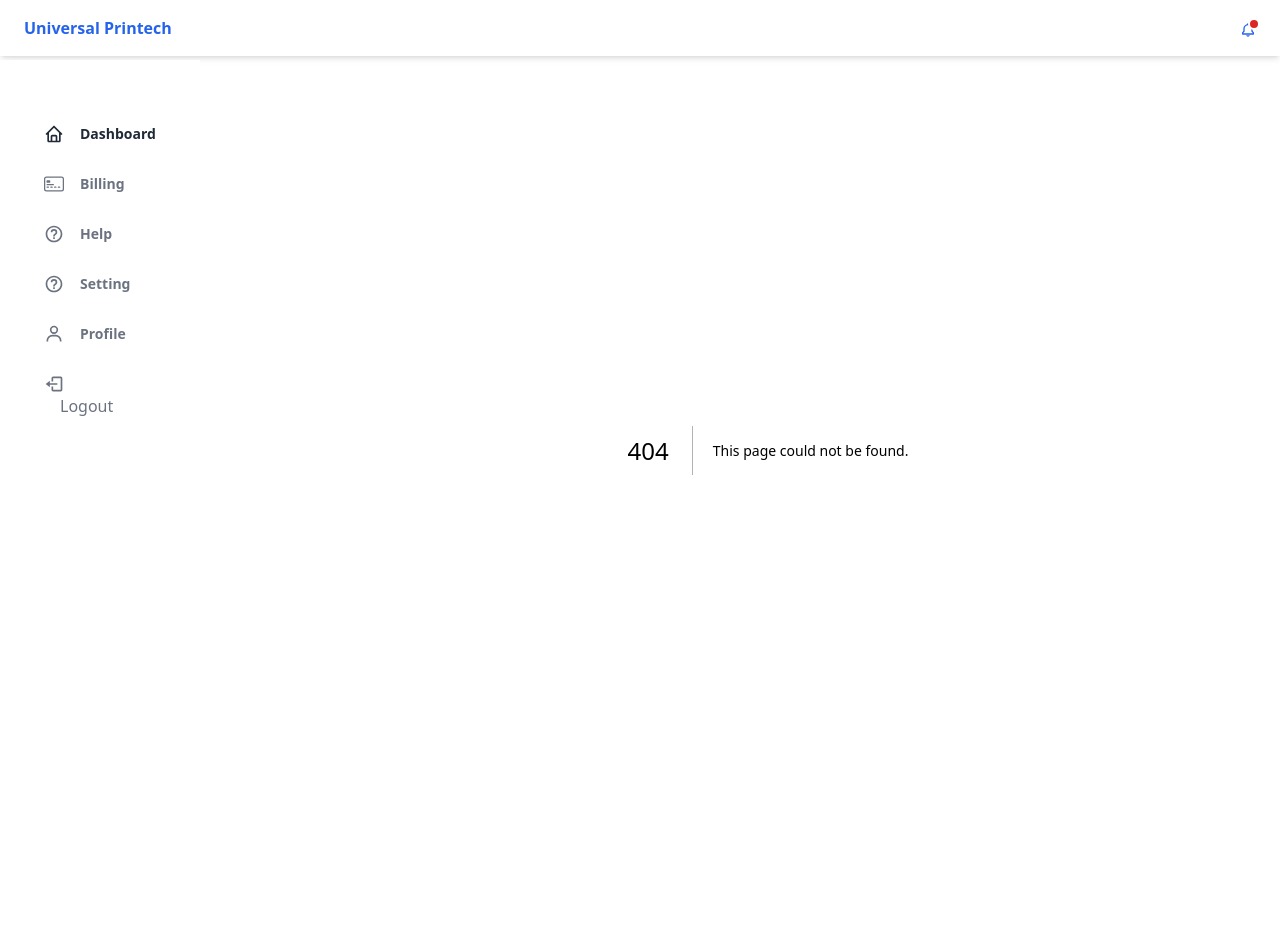
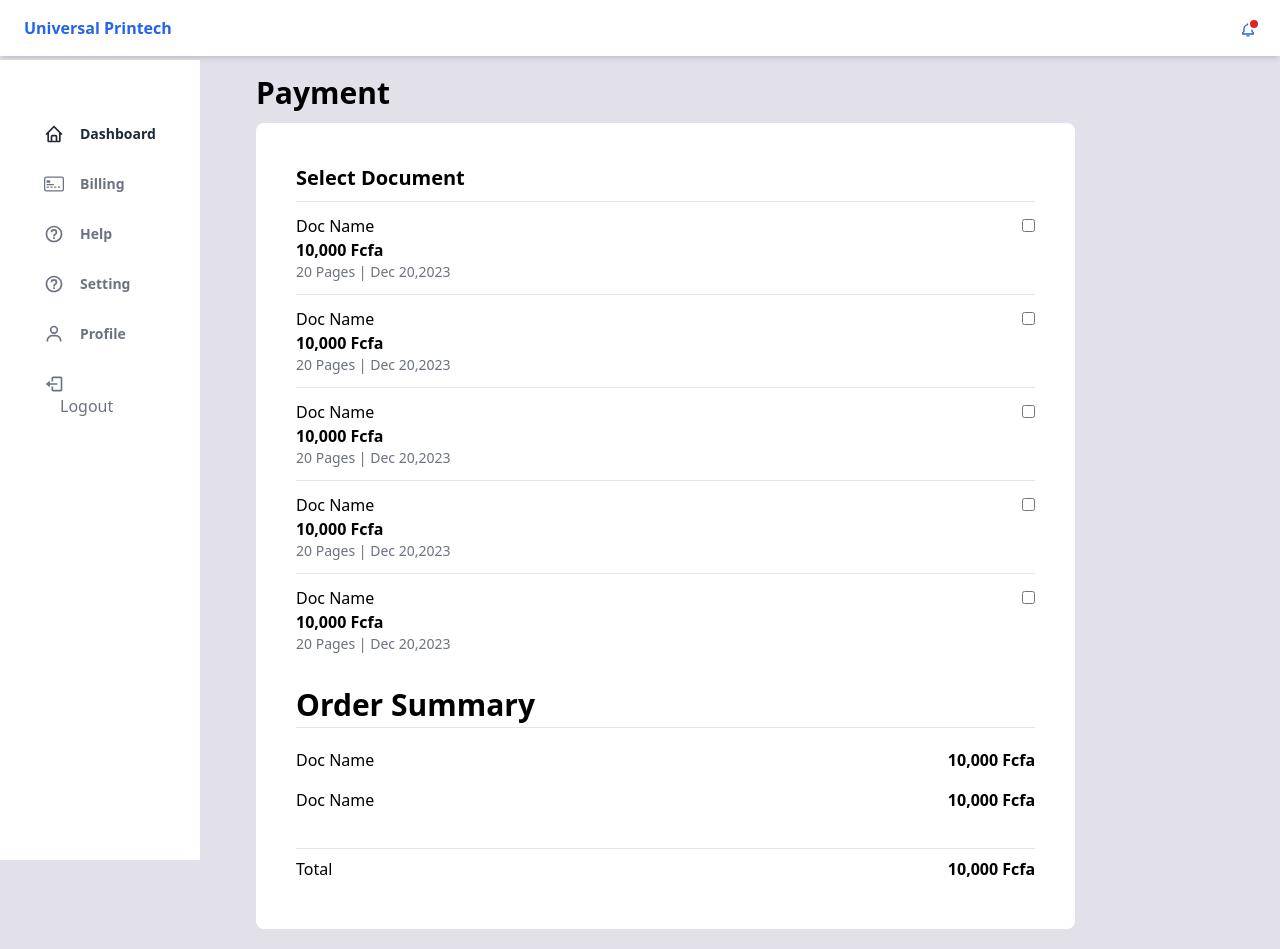
Before and after one commit to tambuaevaristus/cimfest-hack, a Next.js app: page /checkout in a window 1280 px wide. Before the commit this address had no page. Before the commit the page ends 850 px from the top, so only its background shows below. Built offline with nearby package versions, Linux system fonts and the light colour scheme.

Commit message:
checkout

```diff
--- /dev/null
+++ b/components/CheckoutItem.tsx
@@ -0,0 +1,21 @@
+import React from "react";
+
+export default function CheckoutItem() {
+  return (
+
+
+      <div className="flex justify-between py-3 border-t">
+        <div className="">
+          <p>Doc Name</p>
+
+          <p className="font-bold">10,000 Fcfa</p>
+          <p className="text-sm text-gray-500">20 Pages | Dec 20,2023</p>
+        </div>
+
+        <div className="">
+          <input type="checkbox" name="" id="" />
+        </div>
+      </div>
+
+  );
+}
--- /dev/null
+++ b/pages/checkout.tsx
@@ -0,0 +1,41 @@
+import CheckoutItem from "@/components/CheckoutItem";
+import React from "react";
+
+export default function checkout() {
+  return (
+    <div className="my-5">
+      <h1 className="font-bold text-[30px]">Payment</h1>
+      <div className="bg-white p-10 w-4/5 my-2 rounded-lg">
+        <h1 className="font-bold text-[20px]">Select Document</h1>
+        <div className="my-2">
+          <CheckoutItem />
+          <CheckoutItem />
+          <CheckoutItem />
+          <CheckoutItem />
+          <CheckoutItem />
+        </div>
+        <div className="my-4">
+          <h1 className="font-bold text-[30px]">Order Summary</h1>
+
+          <div className="py-3 border-t">
+            <div className="flex justify-between py-2">
+              <p>Doc Name</p>
+
+              <p className="font-bold">10,000 Fcfa</p>
+            </div>
+            <div className="flex justify-between py-2">
+              <p>Doc Name</p>
+
+              <p className="font-bold">10,000 Fcfa</p>
+            </div>
+          </div>
+        </div>
+        <div className="flex justify-between border-t py-2">
+          <p>Total</p>
+
+          <p className="font-bold">10,000 Fcfa</p>
+        </div>
+      </div>
+    </div>
+  );
+}
```
